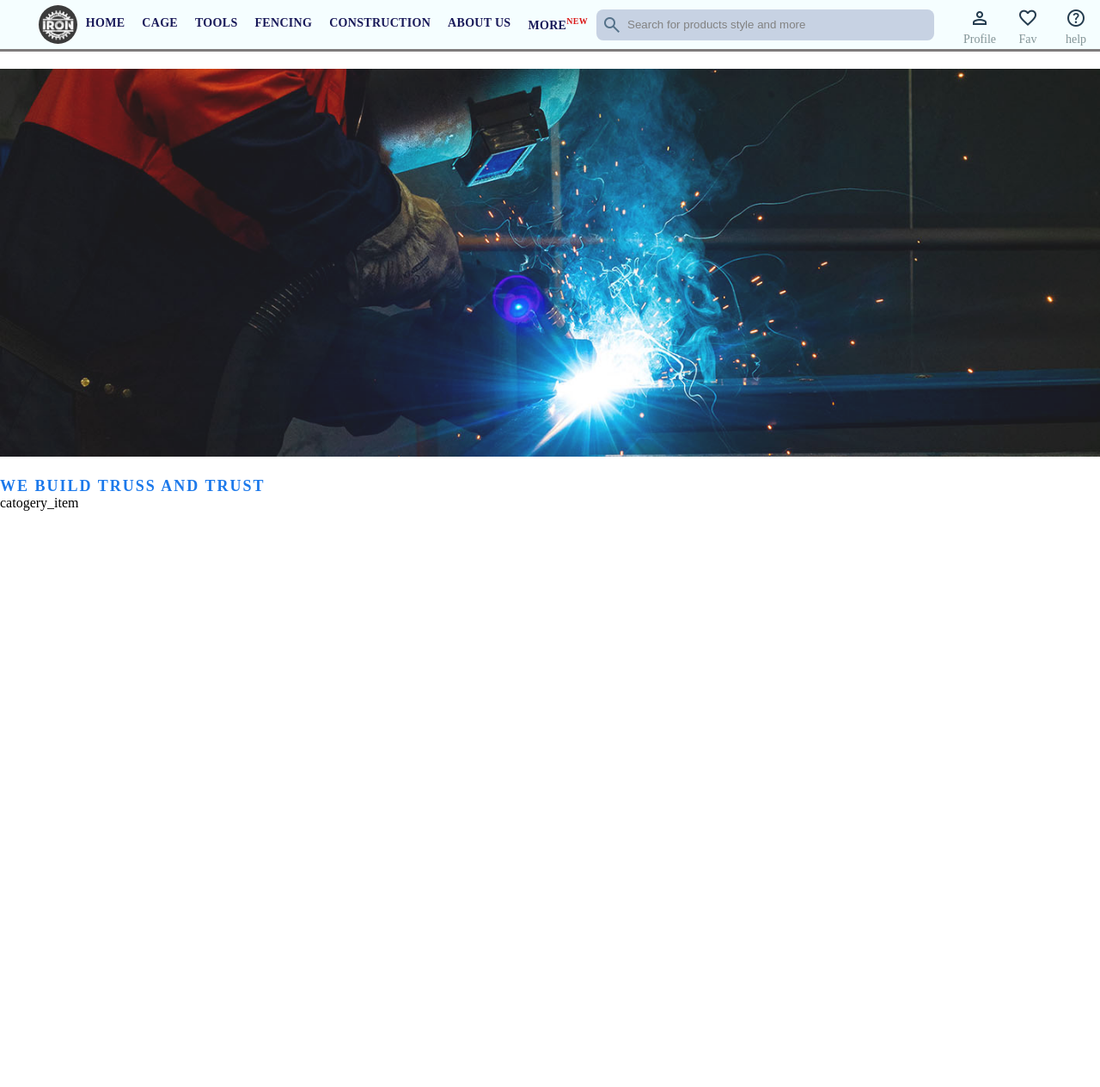
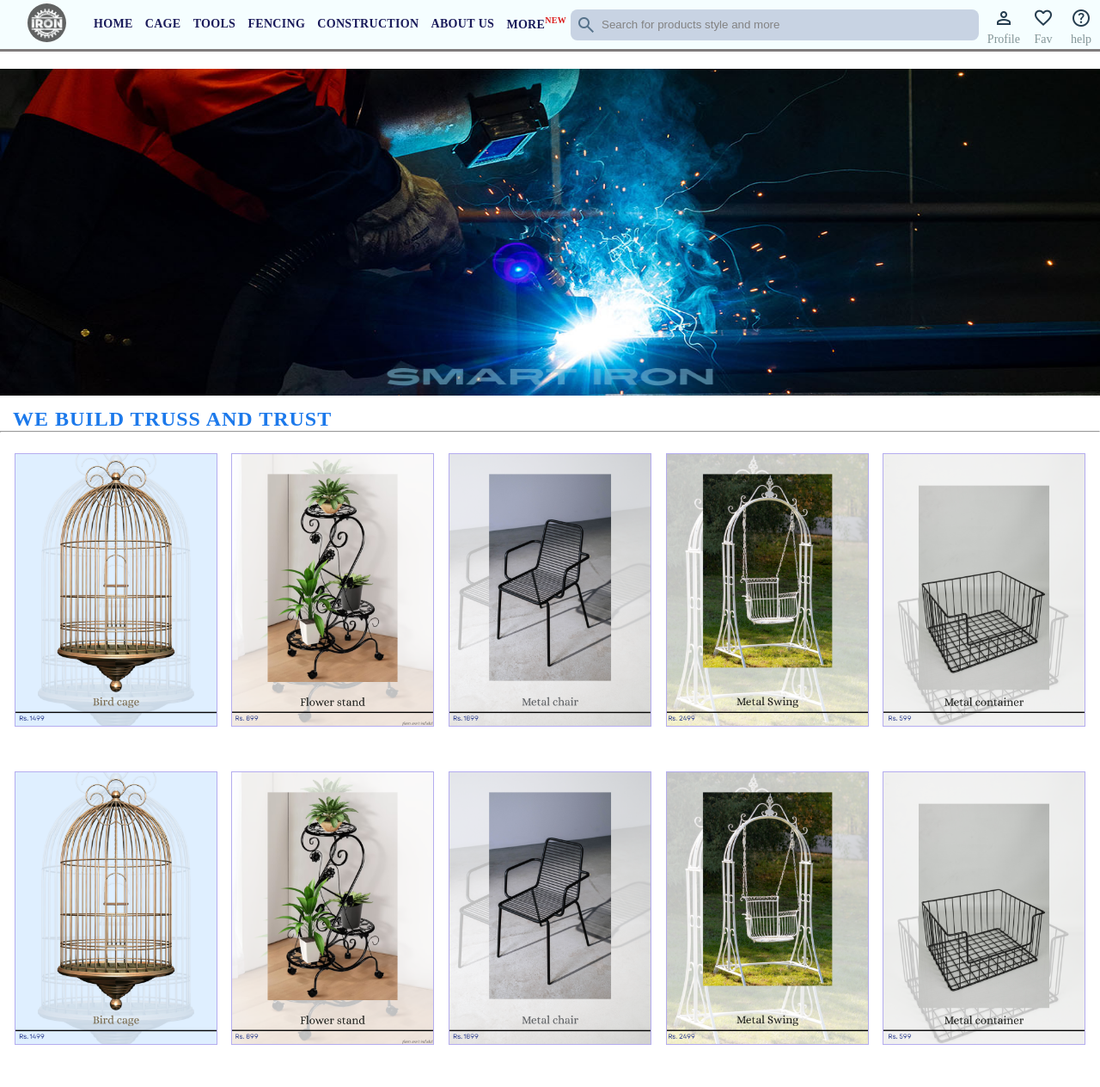
Before and after one commit to Jenisp69/first-project, a plain HTML site: page index.html in a window 1280 px wide. Shown: the top 1264 px of the page at 86% size. Before the commit the page ends 800 px from the top, so only its background shows below. Drawn offline with nearby package versions, Linux system fonts and the light colour scheme.

Commit message:
made it so nav bar can adapt to screen size

```diff
--- a/index.css
+++ b/index.css
@@ -14,22 +14,17 @@ header{
     height: 60px;
     opacity: 0.9;
     border-bottom: 3px solid rgb(114, 110, 110);
+    width: auto;
 
 
 }
 
 .logo{
     width: 45px;
-    border-radius: 50%;
-    position: relative;
-    top: 2px;
-    margin-left: 32px;
+    border-radius: 100%;
+    margin: 32px;
 
 }
-.logo_container{
-    margin-left: 1%;
-}
-
 .logo_container:hover{
     opacity: 0.8;
 
@@ -40,7 +35,7 @@ header{
     min-width: 550px;
     justify-content: space-between;
 
-border-bottom: 2px solid transparent;
+    border-bottom: 2px solid transparent;
 
 
 }
@@ -51,11 +46,16 @@ border-bottom: 2px solid transparent;
     font-size: 14px;
     font-weight: 600;
     text-transform: uppercase;
-    margin: 10px;
+
+
+    margin: 10px 0;
     padding: 15px 0 13.5px 0;
     transition: 0.2s;
 
+
 }
+
+
 
 .nav_bar :hover{
 color: rgb(124, 96, 150);
@@ -64,9 +64,21 @@ border-bottom: 2px solid rgb(40, 112, 193);
 
 }
 
+.nav_bar .more{
+    margin-top: 7.5px ;
+}
+
 .nav_bar a sup{
     color: rgb(216, 0, 0);
     font-size: 10px;
+}
+
+
+.nav_bar a:hover sup{
+    color: rgb(255, 0, 0);
+    font-size: 12px;
+    text-decoration: none;
+    border-bottom: 0;
 }
 
 
@@ -75,12 +87,15 @@ border-bottom: 2px solid rgb(40, 112, 193);
 display: flex;
 min-width: 320px;
 align-items: center;
+margin: 5px;
+
 
     min-width: 120px;
     display: flex;
     flex-shrink: 1;
     flex-grow: 1;
     max-width: 560px;
+
 }
 
 
@@ -91,10 +106,12 @@ align-items: center;
     border-radius: 0px 8px 8px 0px;
     height: 36px;
 
-    min-width: 121px;
+    min-width: 120px;
     display: flex;
     flex-shrink: 1;
     flex-grow: 1;
+    max-width: 560px;
+
 }
 
 
@@ -104,7 +121,9 @@ align-items: center;
     height: 36px;
     padding: 6px;
     justify-content: center;
-    border-radius: 8px 0px 0px 8px  ;
+    border-radius: 8px 0px 0px 8px;
+
+
 }
 
 
@@ -130,7 +149,6 @@ align-items: center;
     display: flex;
     flex-direction: column;
     align-items: center;
-    min-width: 46px;
     margin: 5px;
 
     cursor: pointer;
@@ -141,19 +159,22 @@ align-items: center;
 .action_bar{
     display: flex;
     justify-content: space-evenly;
-    min-width: 140px;
 }
 
+@media screen and (max-width: 964px )
+{
 
+.action_bar{
+    padding: 28px;
+}
+}
 .profile-text,.fav-text,.help-text{
     color: rgba(46, 71, 74, 0.633);
     font-size: 14px;
     transition: 0.1s;
     font-weight: normal;
 }
-.profilebox{
-    margin-left: 30px;
-}
+
 
 
 .icon{
@@ -191,14 +212,53 @@ color: red;
 
 .banner{
     width: 100%;
-    opacity: 0.9;
-    margin: 20px 0;
+    margin: 20px 0 10px 0;
+    height: 380px;
 }
+
+.item_heading{
+    text-transform: uppercase;
+    color: rgb(28, 121, 235);
+    font-weight: bolder;
+    letter-spacing: 1px;
+    font-size: 24px;
+    margin-left: 15px;
+}
+
+.all_items{
+    display: flex;
+    flex-wrap: wrap;
+    justify-content: space-evenly;
+    flex-grow: 1;
+}
+
+.item{
+    width: 236px;
+    border: 1px solid rgb(180, 172, 239);
+    margin: 24px 0;
+
+}
+
+
+
 
 .catogery_heading{
     text-transform: uppercase;
     color: rgb(28, 121, 235);
-    font-weight: 800;
-    letter-spacing: 2px;
-    font-size: 18px;
+    font-weight: bolder;
+    letter-spacing: 1px;
+    font-size: 24px;
+    margin: 10px 0px 0 18px;
 }
+.all_catogery{
+    display: flex;
+    flex-wrap: wrap;
+    justify-content: space-evenly;
+    flex-grow: 1;
+}
+.catogery{
+    height: 260px;
+    width: 400px;
+    border: 1px solid rgb(180, 172, 239);
+
+}
--- a/index.html
+++ b/index.html
@@ -23,8 +23,8 @@
             <a href="#">Tools</a>
             <a href="#">fencing</a>
             <a href="#">construction</a>
-            <a href="#">about us</a>
-            <a href="#">More<sup>new</sup></a>
+            <a href="#">about&nbspus</a>
+            <a  href="#" class="more" >More<sup class="new">new</sup></a>
         </nav>
 
 
@@ -57,12 +57,46 @@
     </header>
     <main>
         <div class="banner_container">
-            <img class="banner" src="images/metal main-banner.jpg" alt="long">
+            <img class="banner" src="images/metal-fabrication-banner with logo.png" alt="long">
         </div>
-        <div class="catogery_heading">we build truss and trust</div>
-        <div class="catogery_item">catogery_item</div>
+
+
+        <div class="item_heading">we build truss and trust</div><hr>
+        <div class="all_items">
+            <a href="#"><img class="item" src="images/Brid cage.png" alt="Bird cage"></a>
+            <a href="#"><img class="item" src="images/Flower stand.png" alt="Flower stand"></a>
+            <a href="#"><img class="item" src="images/Metal chair.png" alt="Metal chair"></a>
+            <a href="#"><img class="item" src="images/Metal swing.png" alt="Metal swing"></a>
+            <a href="#"><img class="item" src="images/Metal container.png" alt="Metal container"></a>
+            <a href="#"><img class="item" src="images/Brid cage.png" alt="Bird cage"></a>
+            <a href="#"><img class="item" src="images/Flower stand.png" alt="Flower stand"></a>
+            <a href="#"><img class="item" src="images/Metal chair.png" alt="Metal chair"></a>
+            <a href="#"><img class="item" src="images/Metal swing.png" alt="Metal swing"></a>
+            <a href="#"><img class="item" src="images/Metal container.png" alt="Metal container"></a>
+            <a href="#"><img class="item" src="images/Brid cage.png" alt="Bird cage"></a>
+            <a href="#"><img class="item" src="images/Flower stand.png" alt="Flower stand"></a>
+            <a href="#"><img class="item" src="images/Metal chair.png" alt="Metal chair"></a>
+            <a href="#"><img class="item" src="images/Metal swing.png" alt="Metal swing"></a>
+            <a href="#"><img class="item" src="images/Metal container.png" alt="Metal container"></a>
+        </div>
+
+
+
+        <hr>
+        <div class="catogery_heading">catogeries</div><br>
+        <div class="all_catogery">
+            <a  href="#"><img class="catogery" src="images/construction canva.png" alt="construction"></a>
+            <a href="#"><img class="catogery" src="images/custom canva.png" alt="custom"></a>
+            <a href="#"><img class="catogery" src="images/inventory canva.png" alt="inventory"></a>
+        </div>
+
+
     </main>
     <footer></footer>
 </body>
+<body>
+    <div class="box" >box1</div>
+    <div class="box" >box2</div>
+</body>
 
 </html>
```
Also changed, not shown: images/Brid cage.png (added), images/Flower stand.png (added), images/Metal chair.png (added), images/Metal container.png (added), images/Metal swing.png (added), images/construction canva.png (added), images/first long imj.jpeg (deleted), images/inventory canva.png (added), images/metal main-banner.jpg (deleted), images/metal-fabrication-banner with logo.png (added), 1 other file.
